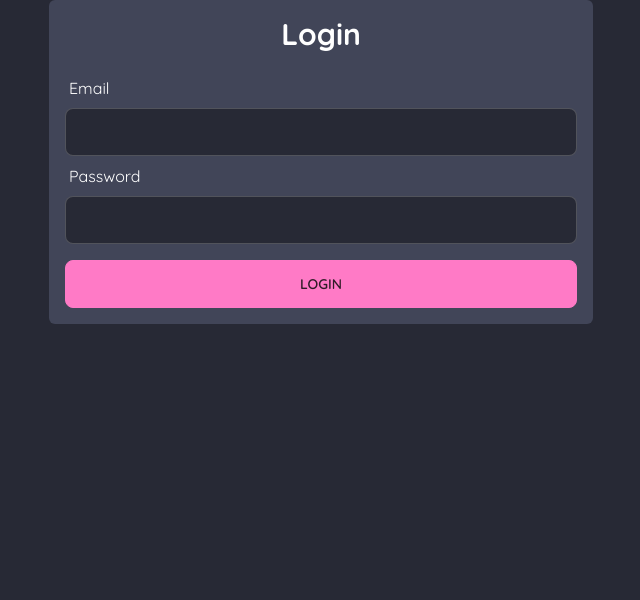
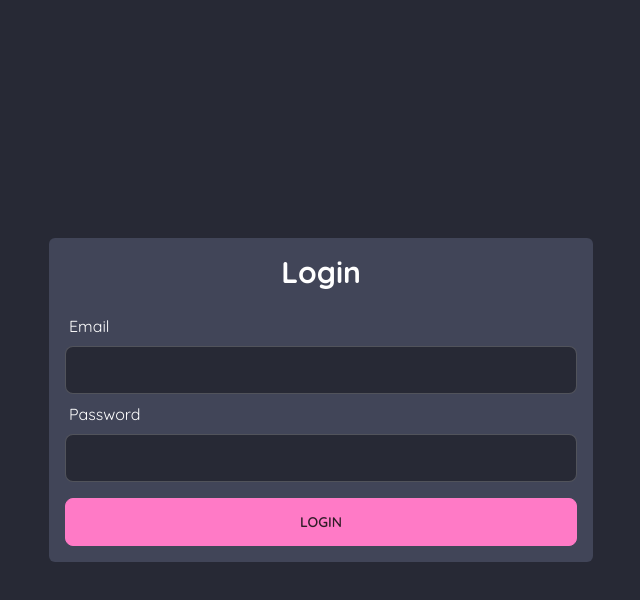
Before and after one commit to evandrarf/ailurus-frontend, a Next.js app: page / in a window 1280 px wide. Shown: the top 600 px of the page, without its empty margins (319-959 px from the left). Built offline with nearby package versions, Linux system fonts and the light colour scheme.

Commit message:
Set to min-h-screen

```diff
--- a/src/pages/index.tsx
+++ b/src/pages/index.tsx
@@ -1,6 +1,6 @@
 export default function Home() {
   return (
-    <div className="flex flex-col items-center justify-center">
+    <div className="flex flex-col min-h-screen items-center justify-center">
       <div className="bg-neutral p-4 form-control rounded-md">
         <h1 className="font-bold text-3xl mb-4 text-center">Login</h1>
 
```
